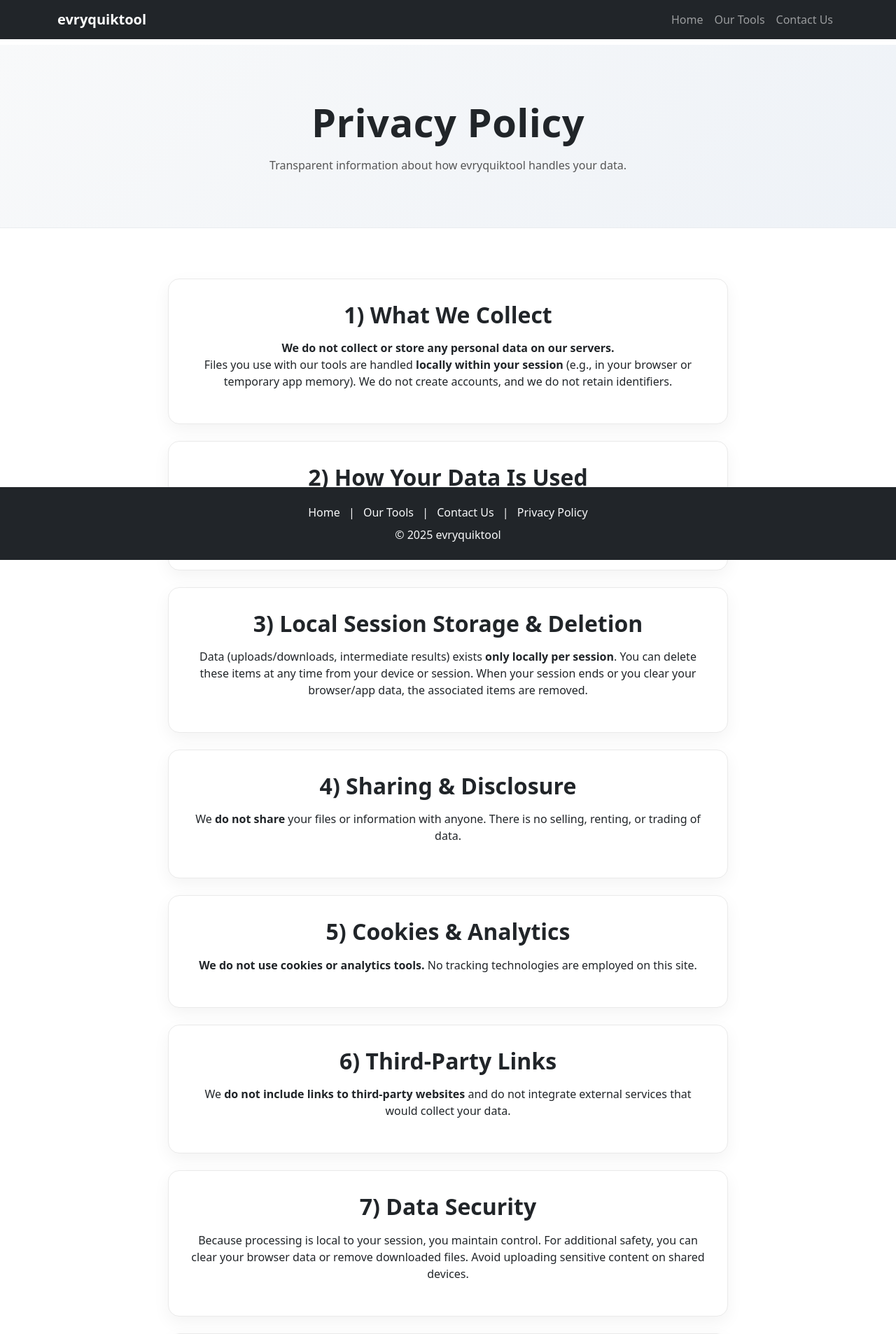
After one commit to jbierowiec/evryquiktool, a Flask app: page /privacy_policy in a window 1280 px wide. The commit adds this page. Shown: the top 1906 px of the page at 70% size. Run offline with Flask 3, Linux system fonts and the light colour scheme; some libraries are stand-ins or nearby versions.

Commit message:
privacy policy page

```diff
--- a/app.py
+++ b/app.py
@@ -216,6 +216,14 @@ def _s_to_hms(sec: int) -> str:
 @app.route("/")
 def landing():
     return render_template("landing.html")
+
+
+# -------------------------
+# Landing
+# -------------------------
+@app.route("/privacy_policy")
+def privacy_policy():
+    return render_template("privacy_policy.html")
 
 
 # -------------------------
--- /dev/null
+++ b/templates/privacy_policy.html
@@ -0,0 +1,242 @@
+<!DOCTYPE html>
+<html lang="en" data-bs-theme="light">
+  <head>
+    <meta charset="utf-8" />
+    <meta name="viewport" content="width=device-width, initial-scale=1" />
+    <title>Privacy Policy • evryquiktool</title>
+    <link
+      href="https://cdn.jsdelivr.net/npm/bootstrap@5.3.3/dist/css/bootstrap.min.css"
+      rel="stylesheet"
+    />
+    <link
+      rel="stylesheet"
+      href="https://cdn.jsdelivr.net/npm/bootstrap-icons@1.11.3/font/bootstrap-icons.css"
+    />
+
+    <style>
+      /* Landing-style look */
+      html {
+        scroll-behavior: smooth;
+      }
+      body {
+        padding-top: 64px;
+        padding-bottom: 80px;
+        text-align: center;
+      }
+      .navbar.fixed-top {
+        backdrop-filter: blur(6px);
+      }
+
+      /* Hero section */
+      .hero {
+        background: linear-gradient(135deg, #f8f9fa, #eef2f7);
+        border-bottom: 1px solid #e9ecef;
+        text-align: center;
+        padding: clamp(2rem, 6vw, 5rem) 0;
+      }
+      .hero-title {
+        font-weight: 800;
+        font-size: clamp(2.25rem, 4vw + 1rem, 3.5rem);
+        letter-spacing: 0.5px;
+      }
+      .hero-sub {
+        max-width: 60ch;
+        margin: 0 auto;
+        color: #555;
+      }
+
+      /* Soft content cards */
+      .soft-card {
+        background: #fff;
+        border: 1px solid #eaeaea;
+        border-radius: 1rem;
+        box-shadow: 0 8px 24px rgba(0, 0, 0, 0.05);
+        margin: 1.5rem auto;
+        padding: 2rem;
+        max-width: 800px;
+      }
+      .soft-card h2 {
+        font-weight: 700;
+        margin-bottom: 1rem;
+      }
+
+      /* Footer */
+      footer.sticky-footer {
+        position: fixed;
+        bottom: 0;
+        width: 100%;
+        z-index: 1030;
+      }
+    </style>
+  </head>
+
+  <body>
+    <!-- Navbar -->
+    <nav
+      id="mainNav"
+      class="navbar navbar-expand-lg navbar-dark bg-dark fixed-top"
+    >
+      <div class="container">
+        <a class="navbar-brand fw-bold" href="/#home">evryquiktool</a>
+        <button
+          class="navbar-toggler"
+          type="button"
+          data-bs-toggle="collapse"
+          data-bs-target="#navCollapse"
+          aria-controls="navCollapse"
+          aria-expanded="false"
+          aria-label="Toggle navigation"
+        >
+          <span class="navbar-toggler-icon"></span>
+        </button>
+        <div id="navCollapse" class="collapse navbar-collapse">
+          <ul class="navbar-nav ms-auto">
+            <li class="nav-item"><a class="nav-link" href="/#home">Home</a></li>
+            <li class="nav-item">
+              <a class="nav-link" href="/#tools">Our Tools</a>
+            </li>
+            <li class="nav-item">
+              <a class="nav-link" href="/#contact">Contact Us</a>
+            </li>
+          </ul>
+        </div>
+      </div>
+    </nav>
+
+    <!-- Hero -->
+    <section class="hero">
+      <div class="container">
+        <h1
+          class="hero-title d-flex justify-content-center align-items-center gap-2"
+        >
+          Privacy Policy
+        </h1>
+        <p class="hero-sub mt-3">
+          Transparent information about how evryquiktool handles your data.
+        </p>
+      </div>
+    </section>
+
+    <!-- Centered Content -->
+    <main class="container py-5">
+      <div class="soft-card">
+        <h2>1) What We Collect</h2>
+        <p>
+          <strong
+            >We do not collect or store any personal data on our
+            servers.</strong
+          ><br />
+          Files you use with our tools are handled
+          <strong>locally within your session</strong> (e.g., in your browser or
+          temporary app memory). We do not create accounts, and we do not retain
+          identifiers.
+        </p>
+      </div>
+
+      <div class="soft-card">
+        <h2>2) How Your Data Is Used</h2>
+        <p>
+          Any files or inputs are used
+          <strong>only to perform the requested operation</strong> (e.g.,
+          combine a PDF, convert an image). Processing is scoped to your current
+          session and is not persisted by us.
+        </p>
+      </div>
+
+      <div class="soft-card">
+        <h2>3) Local Session Storage & Deletion</h2>
+        <p>
+          Data (uploads/downloads, intermediate results) exists
+          <strong>only locally per session</strong>. You can delete these items
+          at any time from your device or session. When your session ends or you
+          clear your browser/app data, the associated items are removed.
+        </p>
+      </div>
+
+      <div class="soft-card">
+        <h2>4) Sharing & Disclosure</h2>
+        <p>
+          We <strong>do not share</strong> your files or information with
+          anyone. There is no selling, renting, or trading of data.
+        </p>
+      </div>
+
+      <div class="soft-card">
+        <h2>5) Cookies & Analytics</h2>
+        <p>
+          <strong>We do not use cookies or analytics tools.</strong> No tracking
+          technologies are employed on this site.
+        </p>
+      </div>
+
+      <div class="soft-card">
+        <h2>6) Third-Party Links</h2>
+        <p>
+          We <strong>do not include links to third-party websites</strong> and
+          do not integrate external services that would collect your data.
+        </p>
+      </div>
+
+      <div class="soft-card">
+        <h2>7) Data Security</h2>
+        <p>
+          Because processing is local to your session, you maintain control. For
+          additional safety, you can clear your browser data or remove
+          downloaded files. Avoid uploading sensitive content on shared devices.
+        </p>
+      </div>
+
+      <div class="soft-card">
+        <h2>8) Audience</h2>
+        <p>
+          evryquiktool is intended for <strong>all ages</strong>. There are no
+          age-based restrictions on use.
+        </p>
+      </div>
+
+      <div class="soft-card">
+        <h2>9) Changes to This Policy</h2>
+        <p>
+          If we change how we operate, we’ll update this page to reflect the
+          latest information.
+        </p>
+      </div>
+
+      <div class="soft-card">
+        <h2>Contact Us</h2>
+        <p>
+          Questions? Reach us at
+          <a href="mailto:evryquiktool@gmail.com">evryquiktool@gmail.com</a
+          >.
+        </p>
+      </div>
+    </main>
+
+    <!-- Sticky dark footer -->
+    <footer class="sticky-footer bg-dark text-light py-4">
+      <div class="container text-center">
+        <div class="mb-2">
+          <a href="/#home" class="text-light text-decoration-none mx-2">Home</a>
+          |
+          <a href="/#tools" class="text-light text-decoration-none mx-2"
+            >Our Tools</a
+          >
+          |
+          <a href="/#contact" class="text-light text-decoration-none mx-2"
+            >Contact Us</a
+          >
+          |
+          <a href="/privacy_policy" class="text-light text-decoration-none mx-2"
+            >Privacy Policy</a
+          >
+        </div>
+        <div>© <span id="year"></span> evryquiktool</div>
+      </div>
+    </footer>
+
+    <script>
+      document.getElementById("year").textContent = new Date().getFullYear();
+    </script>
+    <script src="https://cdn.jsdelivr.net/npm/bootstrap@5.3.3/dist/js/bootstrap.bundle.min.js"></script>
+  </body>
+</html>
```
Also changed, not shown: templates/landing.html (+22 -34 lines).
